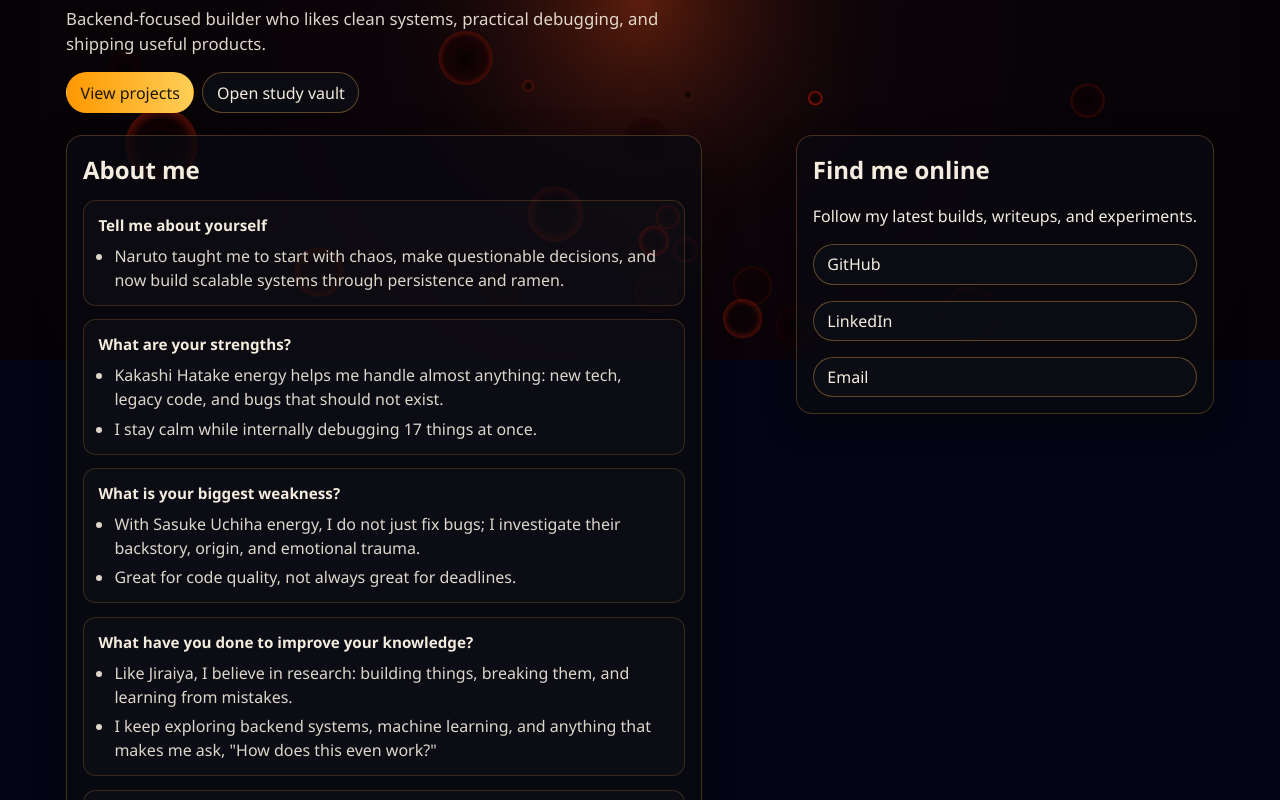
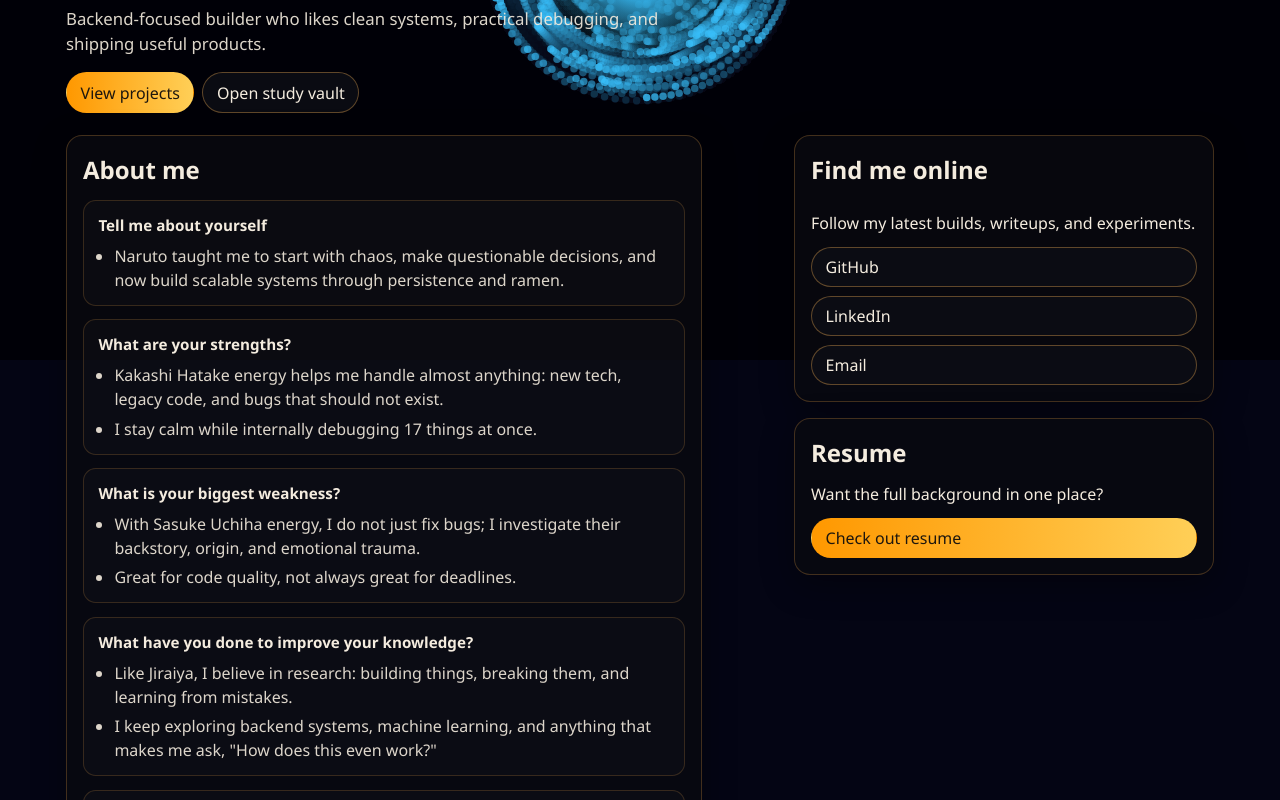
Before and after one commit to dikshakewat3776/dev-sage-mode-portfolio, a React (Vite) app: page /#/ in a window 1280 px wide. Shown: the part 440-1240 px from the top of the page. Built offline with nearby package versions, Linux system fonts and the light colour scheme.

Commit message:
Refactor HomePage layout by introducing a new hero-side component for better organization, update CSS for hero-social and hero-resume sections, and change theme application to 'rasengan'.

```diff
--- a/src/components/Layout.tsx
+++ b/src/components/Layout.tsx
@@ -12,7 +12,7 @@ export const Layout = ({ children }: { children: ReactNode }) => {
   }, [themeMode])
 
   useEffect(() => {
-    applyJutsuTheme('fireball')
+    applyJutsuTheme('rasengan')
     return () => {
       destroyActiveJutsuTheme()
     }
--- a/src/index.css
+++ b/src/index.css
@@ -253,6 +253,16 @@ body[data-theme='light'] .hero-intro {
   grid-column: 1 / 2;
 }
 
+.hero-side {
+  grid-column: 2 / 3;
+  align-self: start;
+  justify-self: end;
+  width: 100%;
+  max-width: 420px;
+  display: grid;
+  gap: 1rem;
+}
+
 .hero-about h2,
 .hero-social h2 {
   margin: 0 0 0.75rem;
@@ -295,19 +305,26 @@ body[data-theme='light'] .bio-block li {
 }
 
 .hero-social {
-  align-self: start;
-  max-width: 420px;
-  justify-self: end;
-  position: sticky;
-  top: 90px;
+  display: grid;
+  gap: 0.7rem;
+}
+
+.hero-social p {
+  margin: 0;
+}
+
+.hero-social-links {
+  display: flex;
+  flex-direction: column;
+  gap: 0.55rem;
+}
+
+.hero-social-links .btn {
+  width: 100%;
+  text-align: left;
 }
 
 .hero-resume {
-  grid-column: 2 / 3;
-  align-self: start;
-  justify-self: end;
-  width: 100%;
-  max-width: 420px;
   display: grid;
   gap: 0.7rem;
 }
@@ -379,13 +396,7 @@ body[data-theme='light'] .project-link-btn {
     grid-column: auto;
   }
 
-  .hero-social {
-    justify-self: start;
-    max-width: 100%;
-    position: static;
-  }
-
-  .hero-resume {
+  .hero-side {
     grid-column: auto;
     justify-self: start;
     max-width: 100%;
--- a/src/pages/HomePage.tsx
+++ b/src/pages/HomePage.tsx
@@ -44,10 +44,11 @@ export const HomePage = () => {
             ))}
           </div>
         </article>
+        <div className="hero-side">
           <aside className="card hero-social">
             <h2>Find me online</h2>
             <p>Follow my latest builds, writeups, and experiments.</p>
-          <div className="stack">
+            <div className="hero-social-links">
               {profile.socialLinks.map((link) => (
                 <a key={link.label} href={link.href} target="_blank" rel="noreferrer" className="btn">
                   {link.label}
@@ -67,6 +68,7 @@ export const HomePage = () => {
               Check out resume
             </a>
           </article>
+        </div>
       </article>
       {/* <article className="card section-muted"> */}
         {/* <p>
```
Lines whose indentation alone changed are shown as unchanged.
